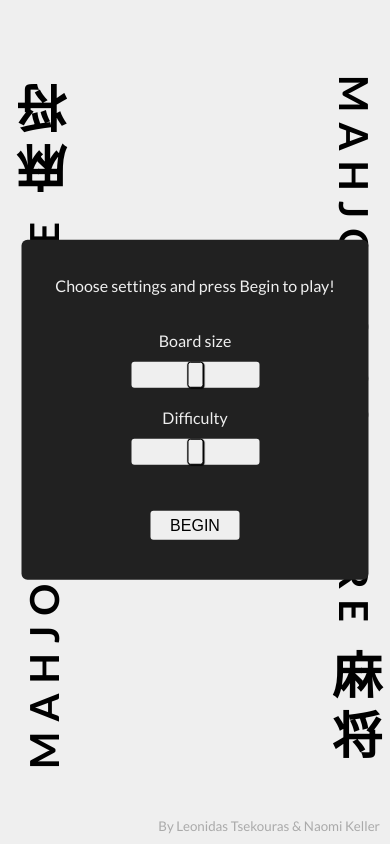
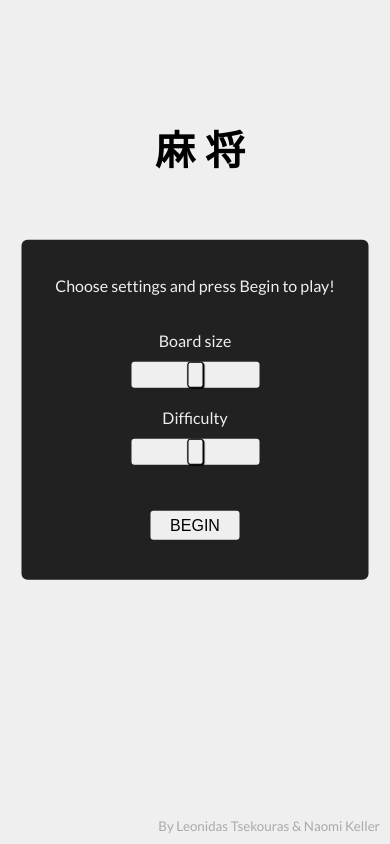
Before and after one commit to NaomiKeller/Mahjong, a website: page index.html in a window 390 px wide. Drawn offline with nearby package versions, Linux system fonts and the light colour scheme.

Commit message:
mobile screen test

```diff
--- a/index.html
+++ b/index.html
@@ -18,8 +18,7 @@
 		<meta charset="utf-8">
 	</head>
 	<body>
-		<h1 id="title">Mahjong Solitare <span class="chinese-title">麻将</span></h1>
-		<h2 id="title" class="right">Mahjong Solitare <span class="chinese-title">麻将</span></h2>
+		<h1 id="title">麻将</h1>
 		<div id="startscreenDiv">
 			<p class="start-help">Choose settings and press Begin to play!</p>
 
--- a/myjquery.js
+++ b/myjquery.js
@@ -1,3 +1,6 @@
 $(function(){
-
+	$('.start-btn').on('click', () => {
+		console.log($('#title'))
+		$('#title').css('opacity', 0);
+	})
 });
--- a/src/css/_main.scss
+++ b/src/css/_main.scss
@@ -15,13 +15,10 @@ body {
 		text-transform: uppercase;
 		letter-spacing: 10px;
 		font-size: 40px;
-		writing-mode: vertical-lr;
-		@include abs-vert-center;
-		transform: rotate(180deg);
-		&.right {
-			transform: rotate(0deg);
-			right: 0;
-		}
+		z-index: -2;
+		@include abs-center;
+		top: 14%;
+		margin-left: 10px;
 		.chinese-title {
 			font-size: 50px;
 		}
@@ -42,6 +39,9 @@ body {
 		z-index: 99;
 		@include abs-center;
 		top: 45%;
+		@media (min-width: 1600px) {
+			margin-top: 400px;
+		}
 		#textContainer {
 			text-align: center;
 			max-width: 150px;
@@ -78,7 +78,12 @@ body {
 	#divTable {
 		background: rgb(33, 33, 33);
 		border-radius: 6px;
-		@include abs-center;
+		@media (min-height: 690px) {
+			@include abs-center;
+		}
+		@media (max-height: 690px) {
+			transform: scale(.8);
+		}
 	}
 	table.gameTable {
 		font-weight: bold;
```
Also changed, not shown: build/css/all.css, 1 other file.
